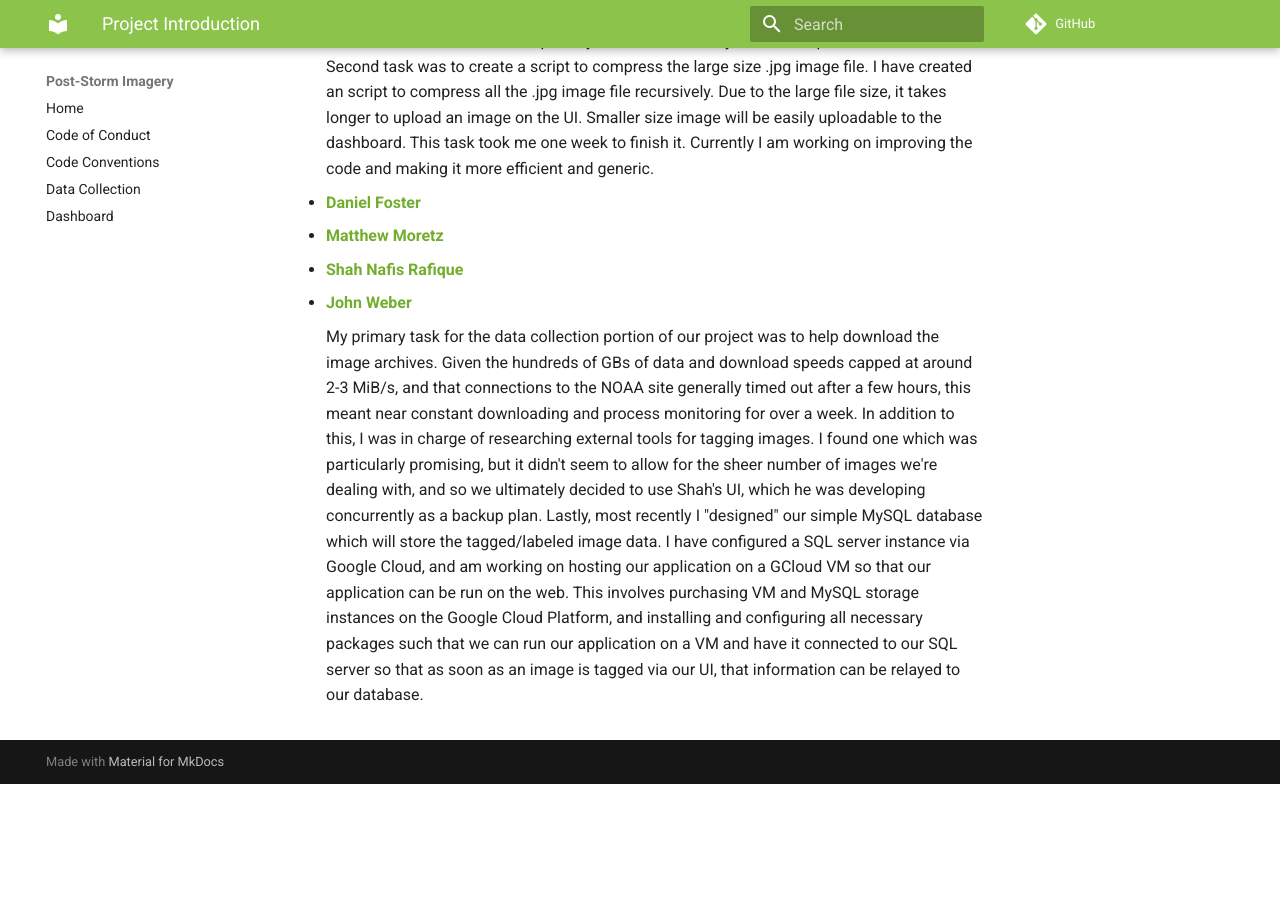
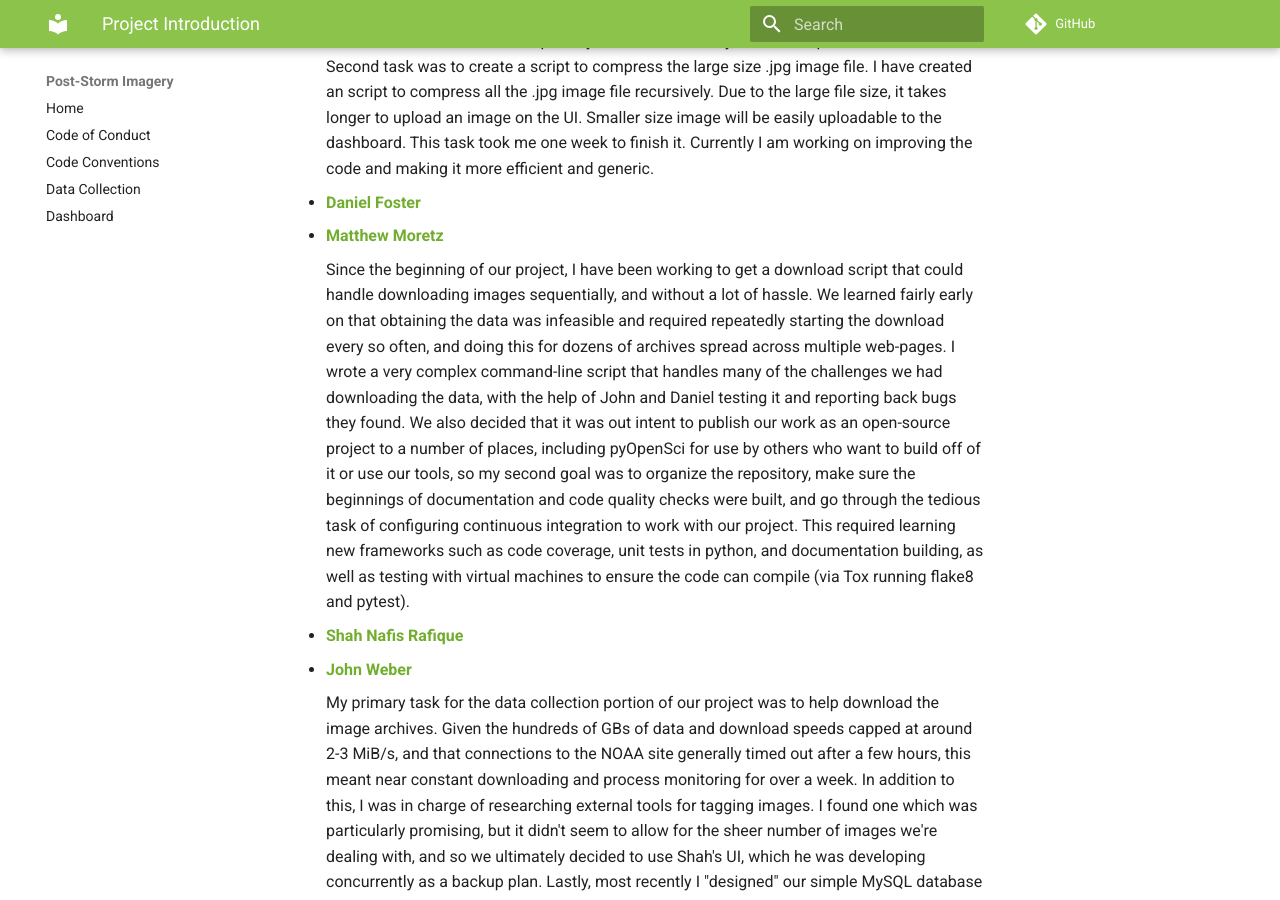
Before and after one commit to UNCG-CSE/Poststorm_Imagery, an MkDocs documentation site: the page built from docs/reports/progress_report_24-09-2019.md, in a window 1280 px wide and 900 px high, scrolled down 326 px. Built offline with MkDocs 1.6.1 and Material for MkDocs 9.7.7, drawn with Linux system fonts in a browser that asks for light colours; comment, search, counter and statistics services are not loaded; before the commit the page ends 1110 px from its top, so only the background shows below that.

Commit message:
Add my section of the progress report

```diff
--- a/docs/reports/progress_report_24-09-2019.md
+++ b/docs/reports/progress_report_24-09-2019.md
@@ -20,7 +20,17 @@
 
 -   [**Matthew Moretz**](https://github.com/Matmorcat)
 
-    <!--Replace this with your task-->
+    Since the beginning of our project, I have been working to get a download script that could handle downloading
+    images sequentially, and without a lot of hassle. We learned fairly early on that obtaining the data was infeasible
+    and required repeatedly starting the download every so often, and doing this for dozens of archives spread across
+    multiple web-pages. I wrote a very complex command-line script that handles many of the challenges we had
+    downloading the data, with the help of John and Daniel testing it and reporting back bugs they found. We also
+    decided that it was out intent to publish our work as an open-source project to a number of places, including
+    pyOpenSci for use by others who want to build off of it or use our tools, so my second goal was to organize the
+    repository, make sure the beginnings of documentation and code quality checks were built, and go through the
+    tedious task of configuring continuous integration to work with our project. This required learning new frameworks
+    such as code coverage, unit tests in python, and documentation building, as well as testing with virtual machines
+    to ensure the code can compile (via Tox running flake8 and pytest).
 
 -   [**Shah Nafis Rafique**](https://github.com/ShahNafisRafique)
 
```
